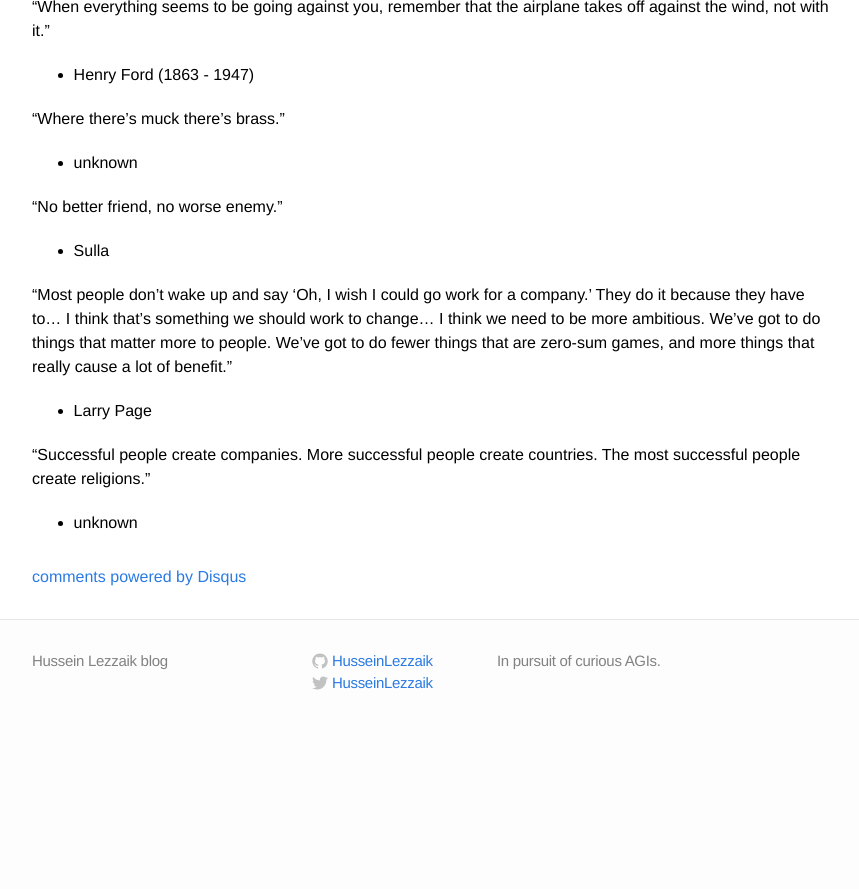
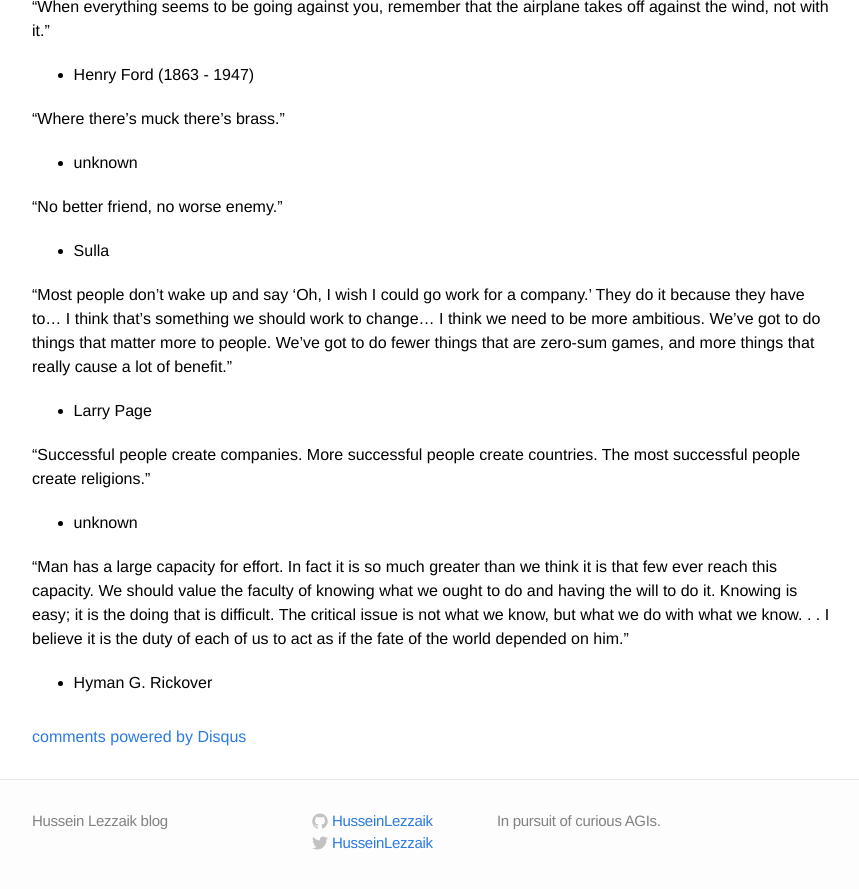
Before and after one commit to HusseinLezzaik/husseinlezzaik.github.io, a Jekyll site: the page built from _posts/2023-07-01-Quotes.md, in a window 1280 px wide and 900 px high, scrolled down 43022 px. Shown: the top 889 px of the window, without its empty margins (208-1067 px from the left). Built offline with Jekyll 4.4.1, drawn with Linux system fonts in a browser that asks for light colours; comment, search, counter and statistics services are not loaded; before the commit the page ends 43762 px from its top, so only the background shows below that.

Commit message:
Update 2023-07-01-Quotes.md

```diff
--- a/_posts/2023-07-01-Quotes.md
+++ b/_posts/2023-07-01-Quotes.md
@@ -1623,3 +1623,7 @@
 "Successful people create companies.  More successful people create countries.  The most successful people create religions."
 
 - unknown
+
+"Man has a large capacity for effort. In fact it is so much greater than we think it is that few ever reach this capacity. We should value the faculty of knowing what we ought to do and having the will to do it. Knowing is easy; it is the doing that is difficult. The critical issue is not what we know, but what we do with what we know. . . I believe it is the duty of each of us to act as if the fate of the world depended on him."
+
+- Hyman G. Rickover
```
